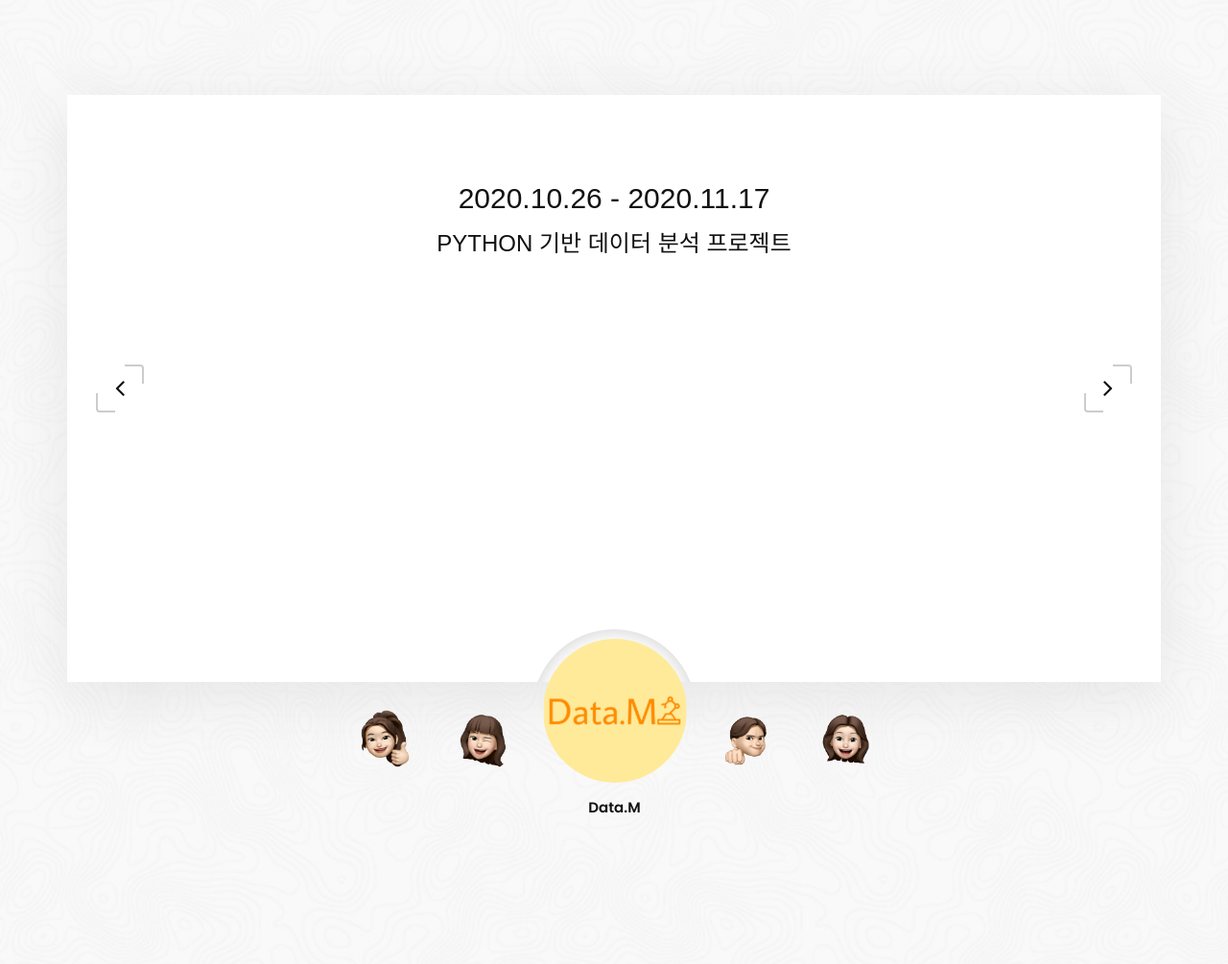
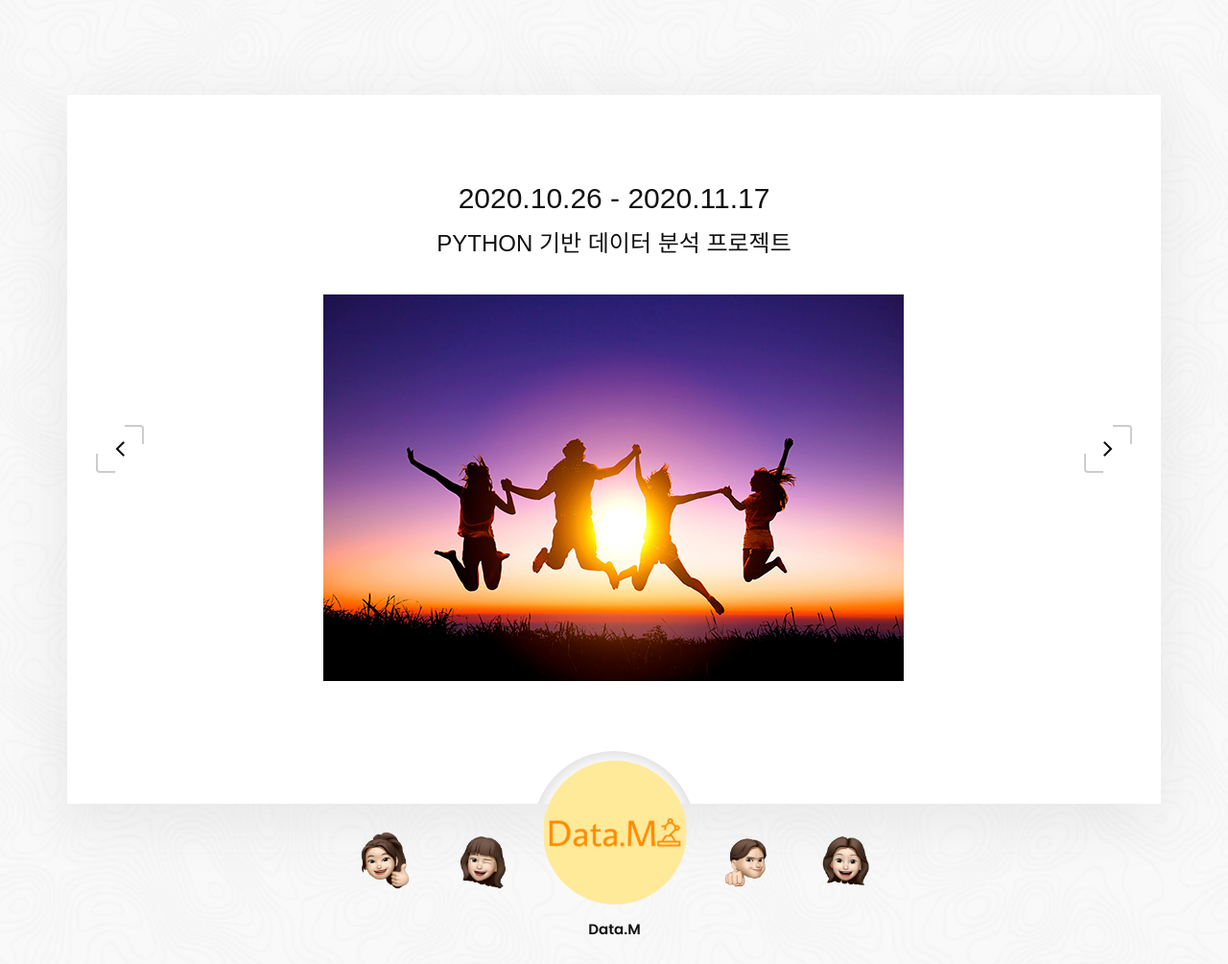
Before and after one commit to axxsxbxx/T4IR_DM, a Django app: page /contents/team/ in a window 1280 px wide. Shown: the part 964-1969 px from the top of the page at 96% size. Run offline with Django 3.2, Linux system fonts and the light colour scheme; some libraries are stand-ins or nearby versions; some web fonts are replaced.

Commit message:
final edit

```diff
--- a/contents/templates/contact.html
+++ b/contents/templates/contact.html
@@ -165,6 +165,7 @@
                                 <div class="col-xl-9 col-lg-10">
                                     <p><h3>2020.10.26 - 2020.11.17</h3></p>
                                     <p><h4>PYTHON 기반 데이터 분석 프로젝트</h4></p>
+                                    <img src="{% static 'img/happy.jpg' %}" style="margin:5% 10%">
                                 </div>
                             </div>
                         </div>
```
Also changed, not shown: contents/static/img/happy.jpg (added).
